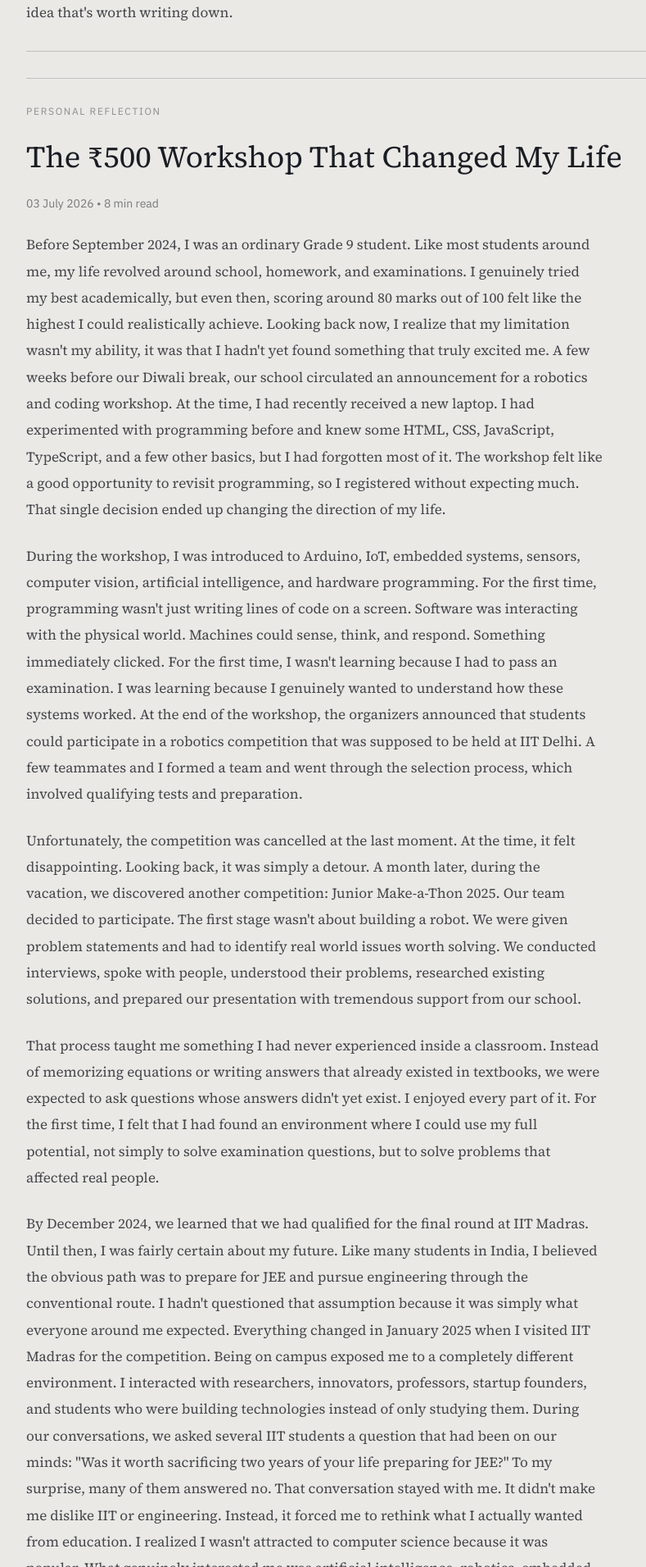
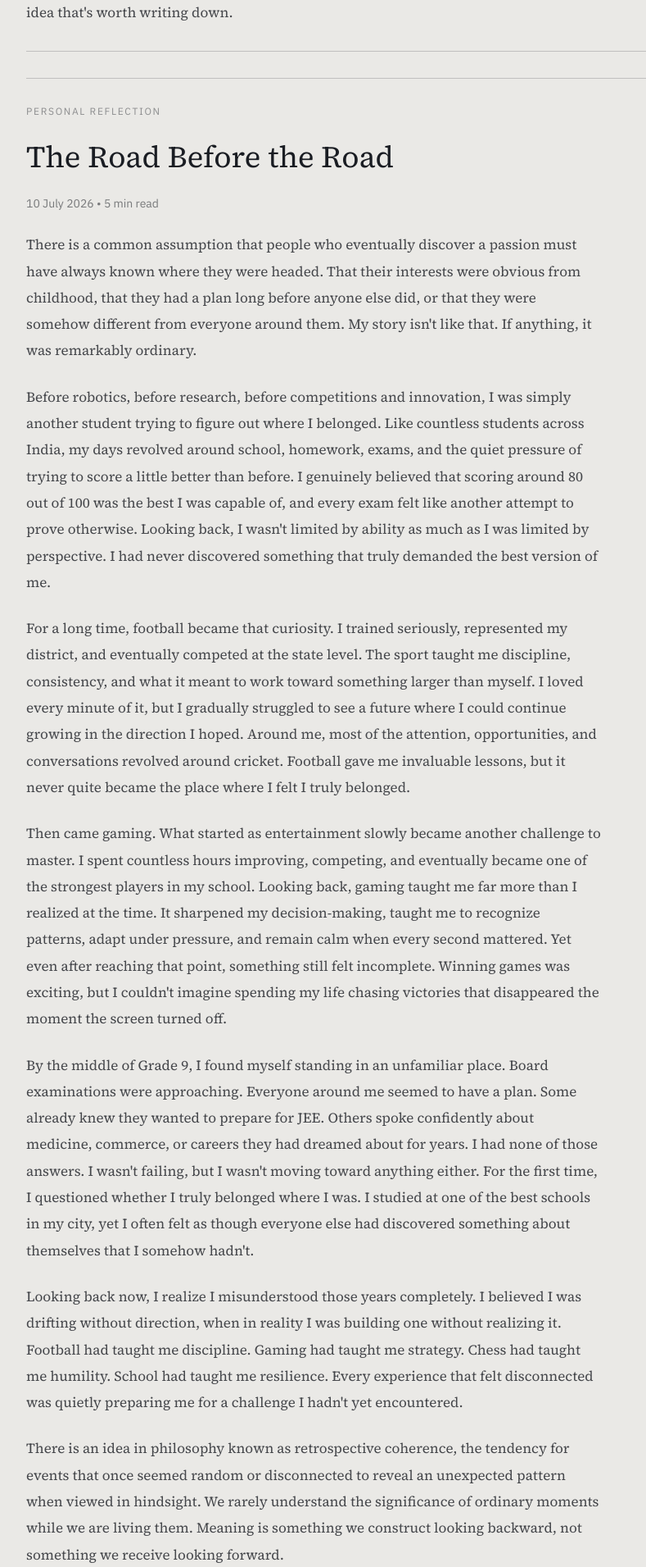
Before and after one commit to nobrainerparikshit/Parikshit-s_Portfolio, a React (Vite) app: page /blog in a window 1280 px wide. Shown: the part 429-2340 px from the top of the page at 82% size, without its empty margins (224-1013 px from the left). Built offline with nearby package versions, Linux system fonts and the light colour scheme.

Commit message:
Blog Update 10th July

```diff
--- a/src/pages/BlogPage.tsx
+++ b/src/pages/BlogPage.tsx
@@ -3,11 +3,9 @@ export function BlogPage() {
 <div className="space-y-8 animate-fade-up">
 <section>
 <p className="eyebrow mb-2">Thoughts & Stories</p>
-
 <h1 className="page-title mb-3">
           Parikshit's Notes
 </h1>
-
 <p className="font-serif text-[16px] sm:text-[17px] leading-[1.7] text-foreground/80 max-w-[42rem]">
           Thoughts on robotics, artificial intelligence, research,
           books, life, failures, and everything I'm learning along the way.
@@ -16,49 +14,80 @@ export function BlogPage() {
 </section>
 
 <hr className="hairline" />
+<hr className="hairline" />
+
+<section className="space-y-6">
+
+<p className="eyebrow">
+    Personal Reflection
+</p>
+
+<h2 className="font-serif text-[1.8rem] sm:text-[2.3rem] leading-tight">
+    The Road Before the Road
+</h2>
+<p className="font-sans text-sm text-foreground/55">
+    10 July 2026 • 5 min read
+</p>
+<div className="space-y-6 font-serif text-[16px] sm:text-[17px] leading-[1.9] text-foreground/80 max-w-[44rem]">
+<p>
+      There is a common assumption that people who eventually discover a passion must have always known where they were headed. That their interests were obvious from childhood, that they had a plan long before anyone else did, or that they were somehow different from everyone around them. My story isn't like that. If anything, it was remarkably ordinary.
+</p>
+<p>
+      Before robotics, before research, before competitions and innovation, I was simply another student trying to figure out where I belonged. Like countless students across India, my days revolved around school, homework, exams, and the quiet pressure of trying to score a little better than before. I genuinely believed that scoring around 80 out of 100 was the best I was capable of, and every exam felt like another attempt to prove otherwise. Looking back, I wasn't limited by ability as much as I was limited by perspective. I had never discovered something that truly demanded the best version of me.
+</p>
+<p>
+      For a long time, football became that curiosity. I trained seriously, represented my district, and eventually competed at the state level. The sport taught me discipline, consistency, and what it meant to work toward something larger than myself. I loved every minute of it, but I gradually struggled to see a future where I could continue growing in the direction I hoped. Around me, most of the attention, opportunities, and conversations revolved around cricket. Football gave me invaluable lessons, but it never quite became the place where I felt I truly belonged.
+</p>
+<p>
+      Then came gaming. What started as entertainment slowly became another challenge to master. I spent countless hours improving, competing, and eventually became one of the strongest players in my school. Looking back, gaming taught me far more than I realized at the time. It sharpened my decision-making, taught me to recognize patterns, adapt under pressure, and remain calm when every second mattered. Yet even after reaching that point, something still felt incomplete. Winning games was exciting, but I couldn't imagine spending my life chasing victories that disappeared the moment the screen turned off.
+</p>
+<p>
+      By the middle of Grade 9, I found myself standing in an unfamiliar place. Board examinations were approaching. Everyone around me seemed to have a plan. Some already knew they wanted to prepare for JEE. Others spoke confidently about medicine, commerce, or careers they had dreamed about for years. I had none of those answers. I wasn't failing, but I wasn't moving toward anything either. For the first time, I questioned whether I truly belonged where I was. I studied at one of the best schools in my city, yet I often felt as though everyone else had discovered something about themselves that I somehow hadn't.
+</p>
+<p>
+      Looking back now, I realize I misunderstood those years completely. I believed I was drifting without direction, when in reality I was building one without realizing it. Football had taught me discipline. Gaming had taught me strategy. Chess had taught me humility. School had taught me resilience. Every experience that felt disconnected was quietly preparing me for a challenge I hadn't yet encountered.
+</p>
+<p>
+      There is an idea in philosophy known as retrospective coherence, the tendency for events that once seemed random or disconnected to reveal an unexpected pattern when viewed in hindsight. We rarely understand the significance of ordinary moments while we are living them. Meaning is something we construct looking backward, not something we receive looking forward.
+</p>
+<p>
+      That realization has shaped the way I think about life. I no longer believe that purpose arrives all at once, or that a single defining moment creates the person we become. Purpose is often the consequence of years spent exploring, failing, changing direction, and remaining curious enough to keep asking better questions. The road only appears obvious after you have already walked it. At the time, I didn't know that a small school circular announcing a ₹500 robotics workshop would become the next step on that road. I only knew that it sounded interesting enough to try. The rest of the story begins there.
+</p>
+</div>
 
 <hr className="hairline" />
 
-      <section className="space-y-6">
-<p className="eyebrow">
-    Personal Reflection
-</p>
 <h2 className="font-serif text-[1.8rem] sm:text-[2.3rem] leading-tight">
     The ₹500 Workshop That Changed My Life
 </h2>
-
 <p className="font-sans text-sm text-foreground/55">
     03 July 2026 • 8 min read
 </p>
-
 <div className="space-y-6 font-serif text-[16px] sm:text-[17px] leading-[1.9] text-foreground/80 max-w-[44rem]">
-
 <p>
       Before September 2024, I was an ordinary Grade 9 student. Like most students around me, my life revolved around school, homework, and examinations. I genuinely tried my best academically, but even then, scoring around 80 marks out of 100 felt like the highest I could realistically achieve. Looking back now, I realize that my limitation wasn't my ability, it was that I hadn't yet found something that truly excited me. A few weeks before our Diwali break, our school circulated an announcement for a robotics and coding workshop. At the time, I had recently received a new laptop. I had experimented with programming before and knew some HTML, CSS, JavaScript, TypeScript, and a few other basics, but I had forgotten most of it. The workshop felt like a good opportunity to revisit programming, so I registered without expecting much. That single decision ended up changing the direction of my life.
 </p>
-
 <p>
       During the workshop, I was introduced to Arduino, IoT, embedded systems, sensors, computer vision, artificial intelligence, and hardware programming. For the first time, programming wasn't just writing lines of code on a screen. Software was interacting with the physical world. Machines could sense, think, and respond. Something immediately clicked. For the first time, I wasn't learning because I had to pass an examination. I was learning because I genuinely wanted to understand how these systems worked. At the end of the workshop, the organizers announced that students could participate in a robotics competition that was supposed to be held at IIT Delhi. A few teammates and I formed a team and went through the selection process, which involved qualifying tests and preparation.
 </p>
-
 <p>
       Unfortunately, the competition was cancelled at the last moment. At the time, it felt disappointing. Looking back, it was simply a detour. A month later, during the vacation, we discovered another competition: Junior Make-a-Thon 2025. Our team decided to participate. The first stage wasn't about building a robot. We were given problem statements and had to identify real world issues worth solving. We conducted interviews, spoke with people, understood their problems, researched existing solutions, and prepared our presentation with tremendous support from our school.
 </p>
-
 <p>
       That process taught me something I had never experienced inside a classroom. Instead of memorizing equations or writing answers that already existed in textbooks, we were expected to ask questions whose answers didn't yet exist. I enjoyed every part of it. For the first time, I felt that I had found an environment where I could use my full potential, not simply to solve examination questions, but to solve problems that affected real people.
 </p>
-
 <p>
       By December 2024, we learned that we had qualified for the final round at IIT Madras. Until then, I was fairly certain about my future. Like many students in India, I believed the obvious path was to prepare for JEE and pursue engineering through the conventional route. I hadn't questioned that assumption because it was simply what everyone around me expected. Everything changed in January 2025 when I visited IIT Madras for the competition. Being on campus exposed me to a completely different environment. I interacted with researchers, innovators, professors, startup founders, and students who were building technologies instead of only studying them. During our conversations, we asked several IIT students a question that had been on our minds: "Was it worth sacrificing two years of your life preparing for JEE?" To my surprise, many of them answered no. That conversation stayed with me. It didn't make me dislike IIT or engineering. Instead, it forced me to rethink what I actually wanted from education. I realized I wasn't attracted to computer science because it was popular. What genuinely interested me was artificial intelligence, robotics, embedded systems, and hardware engineering.
 </p>
-
-    <p>Those fields excited me because they allowed ideas to become tangible. During the competition itself, our team performed beyond anything I had imagined. We won. Along with the recognition came prize money that was far greater than anything I had earned before. Winning the competition changed far more than my résumé. It changed the way I thought. For the first time, I realized that the things I enjoyed doing could also create real impact. Research, engineering, innovation, and entrepreneurship no longer felt like distant careers reserved for extraordinary people. They became paths that I could actually pursue. That victory also introduced me to LinkedIn, where I began connecting with researchers, students, engineers, and professionals from around the world. Those conversations gradually opened doors to competitions, fellowships, research opportunities, scholarships, and international programs that I hadn't even known existed a few months earlier. Around the same time, I also began exploring universities outside India for undergraduate studies. I slowly understood that my interests weren't limited to software development. My curiosity naturally pulled me toward artificial intelligence, robotics, hardware systems, and interdisciplinary research</p>
-
-    <p>From February onward, everything accelerated. Competitions. Research. Applications. Interviews. Building prototypes. Learning new technologies. Travelling. Meeting people I had only read about. Almost every month of Grade 10 was filled with something new. Balancing all of this with school wasn't easy, but I never regretted taking that first step. When I look back today, it's difficult to believe that everything started because I attended a ₹500 workshop. One workshop led to one cancelled competition. That cancelled competition led to Junior Make-a-Thon. Junior Make-a-Thon led me to IIT Madras. IIT Madras changed the way I thought about education. That new perspective introduced me to research, innovation, and opportunities around the world. None of this was part of a carefully designed plan. It happened because I said yes to one opportunity that seemed insignificant at the time. Even now, while writing this, I think about opportunities I missed, deadlines I ignored, applications I never submitted, competitions I convinced myself I wasn't ready for. I often wonder what might have happened if I had simply tried. Those missed opportunities remind me of the lesson that started this journey. You rarely know which opportunity will change your life. Most of them look ordinary when they first appear.</p>
-
-    <p>A workshop. A competition. A conversation. An application. A single email. The value of an opportunity is almost never visible when you first receive it. Sometimes you only understand its importance months, or even years, later. That ₹500 workshop didn't simply teach me robotics. It changed the direction of my life.</p>
-
+<p>
+      Those fields excited me because they allowed ideas to become tangible. During the competition itself, our team performed beyond anything I had imagined. We won. Along with the recognition came prize money that was far greater than anything I had earned before. Winning the competition changed far more than my résumé. It changed the way I thought. For the first time, I realized that the things I enjoyed doing could also create real impact. Research, engineering, innovation, and entrepreneurship no longer felt like distant careers reserved for extraordinary people. They became paths that I could actually pursue. That victory also introduced me to LinkedIn, where I began connecting with researchers, students, engineers, and professionals from around the world. Those conversations gradually opened doors to competitions, fellowships, research opportunities, scholarships, and international programs that I hadn't even known existed a few months earlier. Around the same time, I also began exploring universities outside India for undergraduate studies. I slowly understood that my interests weren't limited to software development. My curiosity naturally pulled me toward artificial intelligence, robotics, hardware systems, and interdisciplinary research
+</p>
+<p>
+      From February onward, everything accelerated. Competitions. Research. Applications. Interviews. Building prototypes. Learning new technologies. Travelling. Meeting people I had only read about. Almost every month of Grade 10 was filled with something new. Balancing all of this with school wasn't easy, but I never regretted taking that first step. When I look back today, it's difficult to believe that everything started because I attended a ₹500 workshop. One workshop led to one cancelled competition. That cancelled competition led to Junior Make-a-Thon. Junior Make-a-Thon led me to IIT Madras. IIT Madras changed the way I thought about education. That new perspective introduced me to research, innovation, and opportunities around the world. None of this was part of a carefully designed plan. It happened because I said yes to one opportunity that seemed insignificant at the time. Even now, while writing this, I think about opportunities I missed, deadlines I ignored, applications I never submitted, competitions I convinced myself I wasn't ready for. I often wonder what might have happened if I had simply tried. Those missed opportunities remind me of the lesson that started this journey. You rarely know which opportunity will change your life. Most of them look ordinary when they first appear.
+</p>
+<p>
+      A workshop. A competition. A conversation. An application. A single email. The value of an opportunity is almost never visible when you first receive it. Sometimes you only understand its importance months, or even years, later. That ₹500 workshop didn't simply teach me robotics. It changed the direction of my life.
+</p>
 </div>
 
 </section>
@@ -66,7 +95,6 @@ export function BlogPage() {
 <hr className="hairline" />
 
 <section className="space-y-3">
-
 <p className="eyebrow">
     Thanks for Reading
 </p>
```
Lines whose indentation alone changed are shown as unchanged.
